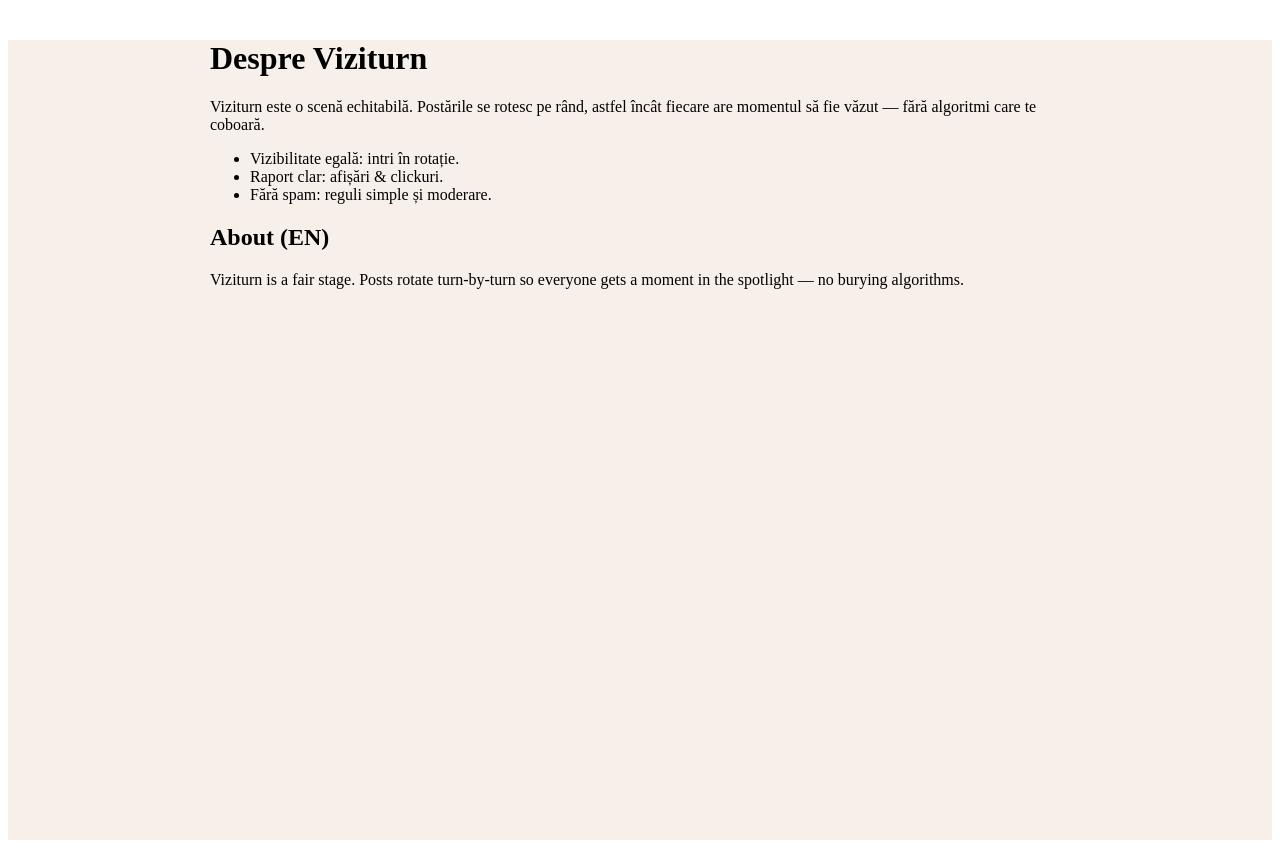
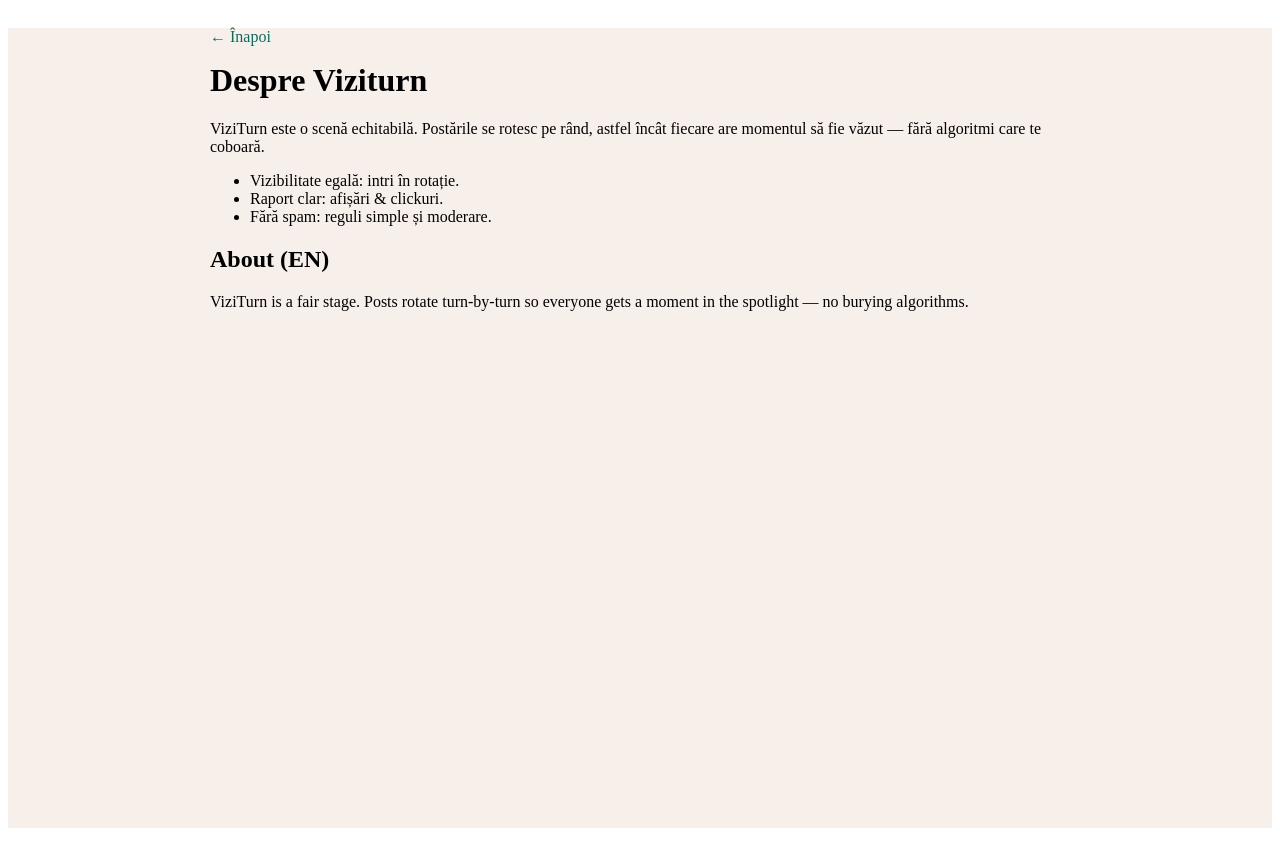
Before and after one commit to danhome-blip/ViziTurn, a Next.js app: page /about in a window 1280 px wide. Built offline with nearby package versions, Linux system fonts and the light colour scheme.

Commit message:
Update about.js

```diff
--- a/pages/about.js
+++ b/pages/about.js
@@ -1,12 +1,14 @@
+// pages/about.js
 import Layout from '../components/Layout';
 
 export default function About() {
   return (
     <Layout>
-      <main style={{maxWidth:860, margin:'40px auto', padding:'0 20px'}}>
-        <h1>Despre Viziturn</h1>
-        <p>Viziturn este o scenă echitabilă. Postările se rotesc pe rând, astfel încât
-           fiecare are momentul să fie văzut — fără algoritmi care te coboară.</p>
+      <div style={{ maxWidth: 860, margin: '28px auto', padding: '0 8px' }}>
+        <a href="/" style={{ textDecoration: 'none', color: '#0b6b61' }}>← Înapoi</a>
+
+        <h1 style={{ marginTop: 16 }}>Despre Viziturn</h1>
+        <p>ViziTurn este o scenă echitabilă. Postările se rotesc pe rând, astfel încât fiecare are momentul să fie văzut — fără algoritmi care te coboară.</p>
         <ul>
           <li>Vizibilitate egală: intri în rotație.</li>
           <li>Raport clar: afișări & clickuri.</li>
@@ -14,9 +16,8 @@
         </ul>
 
         <h2>About (EN)</h2>
-        <p>Viziturn is a fair stage. Posts rotate turn-by-turn so everyone gets a
-           moment in the spotlight — no burying algorithms.</p>
-      </main>
+        <p>ViziTurn is a fair stage. Posts rotate turn-by-turn so everyone gets a moment in the spotlight — no burying algorithms.</p>
+      </div>
     </Layout>
   );
 }
```
